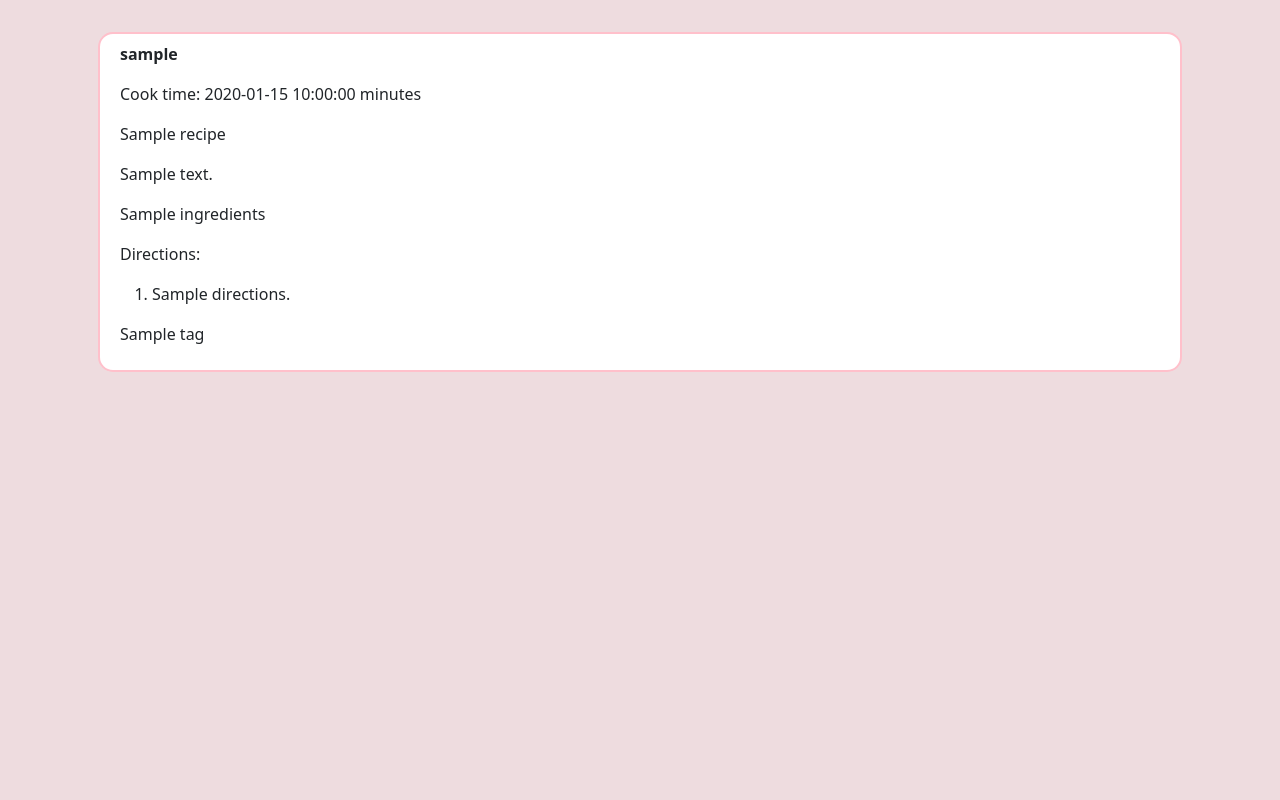
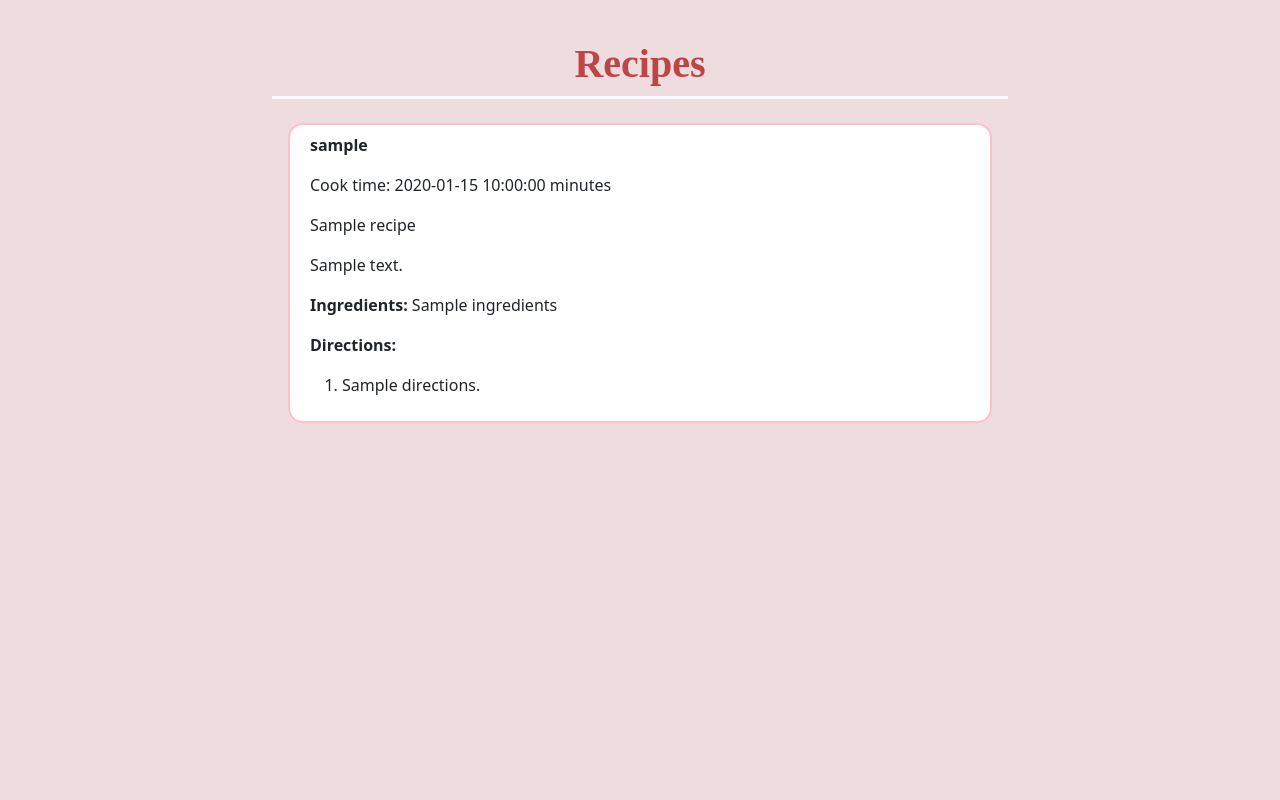
Before and after one commit to jzd2103/DB_project, a Flask app: template templates/recipe.html in a window 1280 px wide. Shown: the part 68-868 px from the top of the page. Run offline with Flask 3, Linux system fonts and the light colour scheme; the template is opened without the code that fills it: most values are stand-ins (such as "Sample title", 1, 10 or a date in 2020); parts of the project's set-up code (start-up, migrations or seed data) failed here and were passed over.

Commit message:
recipe changes

```diff
--- a/server.py
+++ b/server.py
@@ -67,15 +67,16 @@ def home():
 
 @app.route('/Recipes')
 def recipes():
-	recipe_query = """select Username, Recipe_Name, Description, Ingredients, Directions, Cook_Time, Tag_Name
-					  from recipes natural join have_recipe_tag natural join tags natural join users natural join create_recipe
-					  limit 5"""
+	recipe_query = """Select Username, Recipe_Name, Description, Ingredients, Directions, Cook_Time, Image_URL
+					  from Recipes natural join Users natural join Create_recipe"""
+
 	cursor = g.conn.execute(text(recipe_query))
 	recipes = []
 
-	for Username, Recipe_Name, Description, Ingredients, Directions, Cook_Time, Tag_Name in cursor:
+	for Username, Recipe_Name, Description, Ingredients, Directions, Cook_Time, Image_URL in cursor:
+		print(Recipe_Name)
 		recipes.append({'username': Username, 'recipe_name': Recipe_Name.replace('\"', ''), 'description': Description.replace('\"', ''),
-				        'ingredients': Ingredients, 'directions': Directions, 'cook_time': Cook_Time, 'tag': Tag_Name})
+				        'ingredients': Ingredients, 'directions': Directions, 'cook_time': Cook_Time, 'image_file': Image_URL})
 
 	cursor.close()
 
@@ -129,16 +130,19 @@ def create_recipe():
 	ingredients = request.form['ingredients']
 	directions = request.form['directions']
 	cook_time = request.form['cook_time']
+	image_file = request.files.get('image_file')
+
 	if cook_time:
 		cook_time = int(cook_time)
-	image_file = request.files.get('image_file')
 
 	if not recipe_name or not ingredients or not directions:
 		flash('* fields are required', 'danger')
 		return redirect('/Create')
 
-	if image_file.filename != '':
+	if image_file is not None and image_file.filename != '':
 		file_path = save_image(image_file)
+	else:
+		file_path = None
 
 	params1 = {'recipe_name': recipe_name, 'description': description, 'ingredients': ingredients,
 		   	  'directions': directions, 'cook_time': cook_time, 'media_file': file_path}
--- a/templates/create.html
+++ b/templates/create.html
@@ -35,10 +35,10 @@
                         <label for="Description" class="form-label">Description:</label><br>
                         <textarea type="text" id="Description" name="description" class="form-control"></textarea><br>
 
-                        <label for="Ingredients" class="form-label">* Ingredients:</label><br>
+                        <label for="Ingredients" class="form-label">* Ingredients (seperate each ingredient by a comma):</label><br>
                         <textarea type="text" id="Ingredients" name="ingredients" class="form-control"></textarea><br>
 
-                        <label for="Directions" class="form-label">* Directions (separate each direction by a period):</label><br>
+                        <label for="Directions" class="form-label">* Directions (separate each step by a period):</label><br>
                         <textarea type="text" id="Directions" name="directions" class="form-control"></textarea><br>
 
                         <label for="Cook_Time" class="form-label">Cook Time (min.):</label><br>
--- a/templates/feed.html
+++ b/templates/feed.html
@@ -2,7 +2,7 @@
 {% block content %}
 <div class="container mt-4">
     <div class="row justify-content-center">
-        <div class="col-7">
+        <div class="col-8">
             <h1 class="text-center pb-2 border-bottom border-3 border-light"> Recent Posts</h1>
         </div>
     </div>
--- a/templates/recipe.html
+++ b/templates/recipe.html
@@ -1,17 +1,24 @@
 {% extends "layout.html" %}
 {% block content %}
-<div class="container">
+<div class="container mt-4">
     <div class="row justify-content-center">
-        <div class="col-12">
+        <div class="col-8">
+            <h1 class="text-center pb-2 border-bottom border-3 border-light"> Recipes</h1>
+        </div>
+    </div>
+    <div class="row justify-content-center">
+        <div class="col-8">
             {% for recipe in recipes %}
                 <div class="row light-border m-3 p-2 light-background">
-                    <div class="d-flex flex-column lig">
+                    <div class="d-flex flex-column">
                         <p class="fw-bold">{{ recipe.username }}</p>
                         <p>Cook time: {{ recipe.cook_time }} minutes</p>
                         <p>{{ recipe.recipe_name }}</p>
-                        <p>{{ recipe.description }}</p>
-                        <p>{{ recipe.ingredients}}</p>
-                        <p>Directions: </p>
+                        {% if recipe.description != '' %}
+                            <p>{{ recipe.description }}</p>
+                        {% endif %}
+                        <p><strong>Ingredients:</strong> {{ recipe.ingredients}}</p>
+                        <p class="fw-bold">Directions:</p>
                         <ol>
                             {% for direction in recipe.directions.split('.') %}
                                 {% if direction != '' %}
@@ -19,7 +26,6 @@
                                 {% endif %}
                             {% endfor %}
                         </ol>
-                        <p>{{ recipe.tag }}</p>
                     </div>
                 </div>
             {% endfor %}
```
